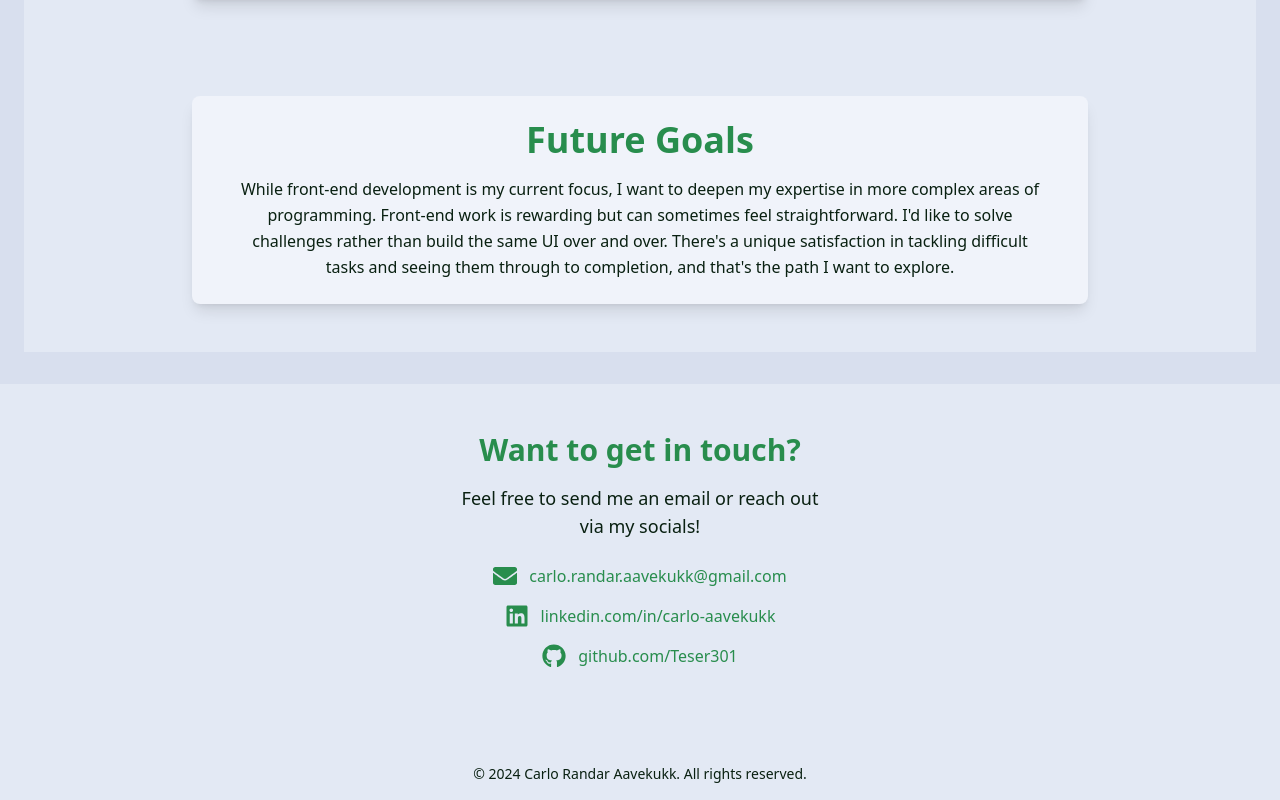
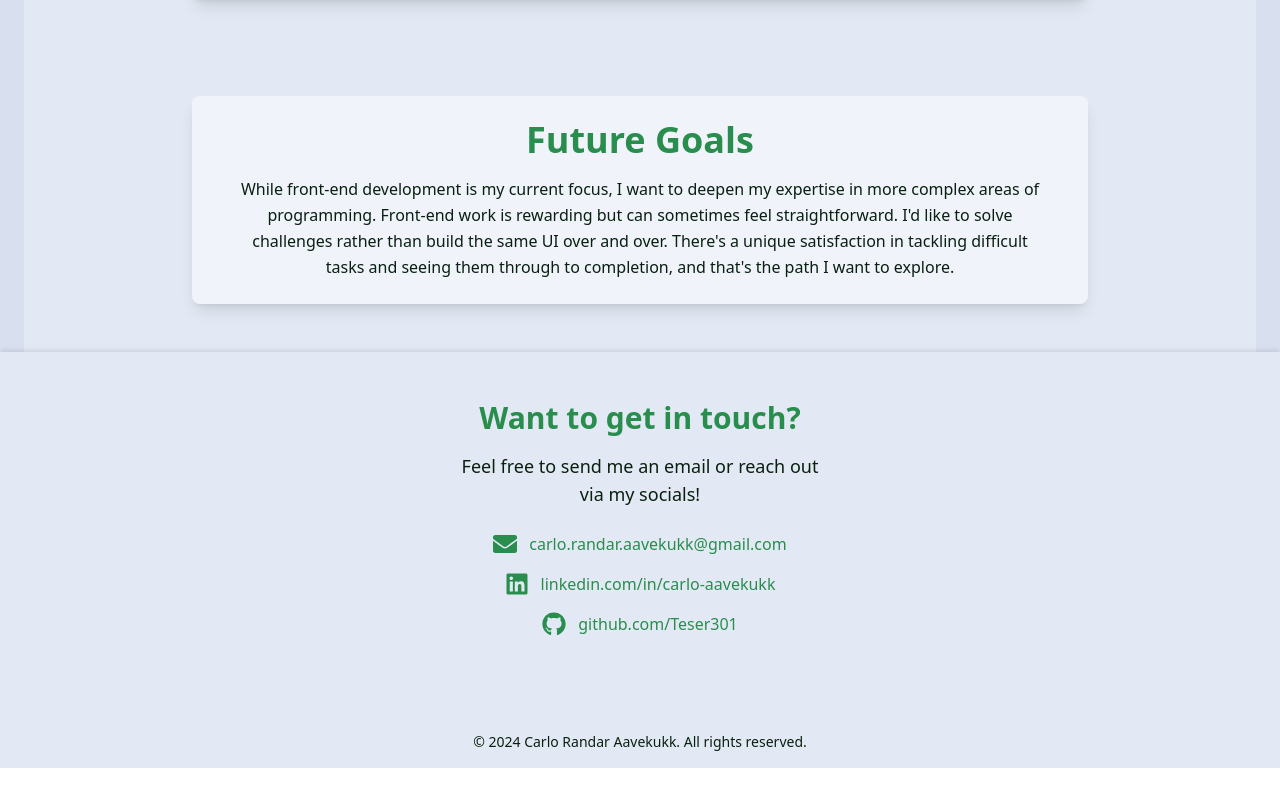
Before and after one commit to Teser301/portfolio-tailwind, a React app: page /about in a window 1280 px wide. Shown: the part 2172-2972 px from the top of the page. After the commit the page ends 2940 px from the top, so only its background shows below. Built offline with nearby package versions, Linux system fonts and the light colour scheme; the HTML template or start-up script is replaced by a standard one.

Commit message:
refactor: footer shadow

```diff
--- a/src/components/Footer.tsx
+++ b/src/components/Footer.tsx
@@ -1,7 +1,7 @@
 import ContactMe from "./ContactMe";
 function Footer() {
   return (
-    <footer className="bg-backgroundPrimary py-4  mt-8">
+    <footer className="relative  bottom-0 bg-backgroundPrimary py-4 shadow-[0_-4px_3px_-1px_rgba(0,0,0,0.07)] z-50">
       <ContactMe />
       {/* Copyright */}
       <div className="mt-8 pt-4 text-center text-sm">
```
